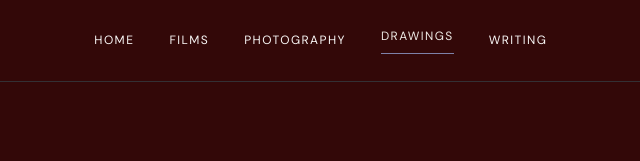
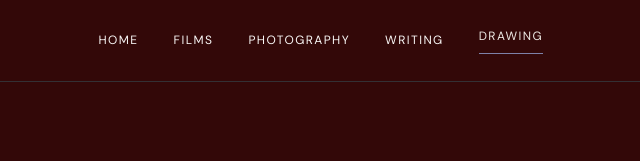
Before and after one commit to qqvenxx/artportoflio, a plain HTML site: page drawings.html in a window 1280 px wide. Shown: the top 161 px of the page, 313-953 px from the left. Drawn offline with nearby package versions, Linux system fonts and the light colour scheme; a web font is replaced by a local one.

Commit message:
Update drawings.html

```diff
--- a/drawings.html
+++ b/drawings.html
@@ -19,8 +19,8 @@
       <a href="index.html">Home</a>
       <a href="films.html">Films</a>
       <a href="photography.html">Photography</a>
-      <a href="drawings.html" aria-current="page">Drawings</a>
       <a href="writing.html">Writing</a>
+      <a href="drawings.html" aria-current="page">Drawing</a>
     </nav>
     <span class="header-index">PORTFOLIO 2026—27</span>
   </header>
```
